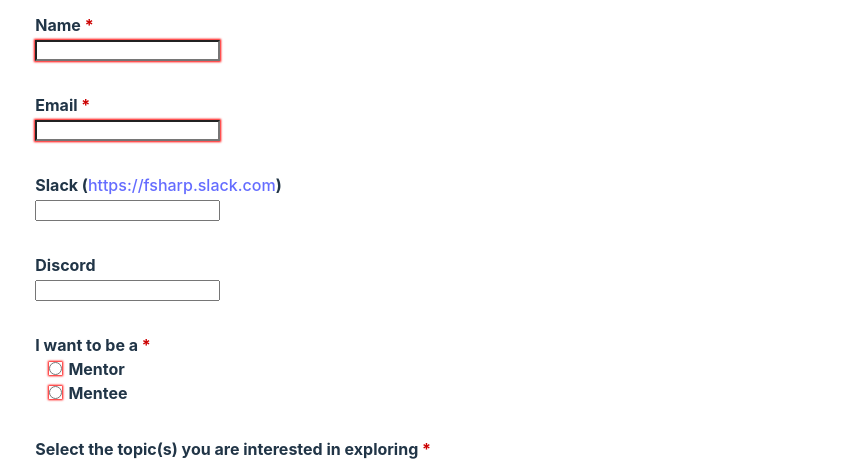
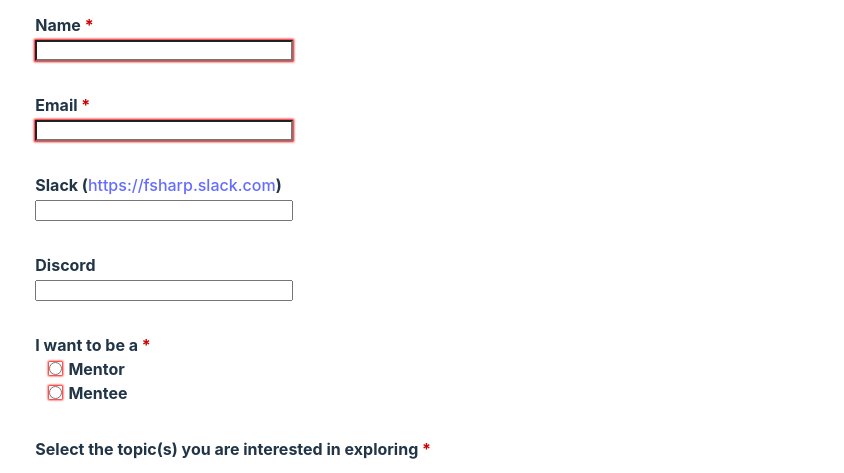
Before and after one commit to fsharp-mentorship/mentorship-form, a website built with Vite: page index.html in a window 1280 px wide. Shown: the part 262-735 px from the top of the page, without its empty margins (155-999 px from the left). Built offline with nearby package versions, Linux system fonts and the light colour scheme.

Commit message:
Make Text Boxes Wider

```diff
--- a/src/style.css
+++ b/src/style.css
@@ -101,6 +101,10 @@ label {
   margin-right: 15px;
 }
 
+input[type='text'],input[type='email'] {
+  width: 250px;
+}
+
 input[type='radio'],
 input[type='checkbox'] {
   margin-left: 1em;
```
